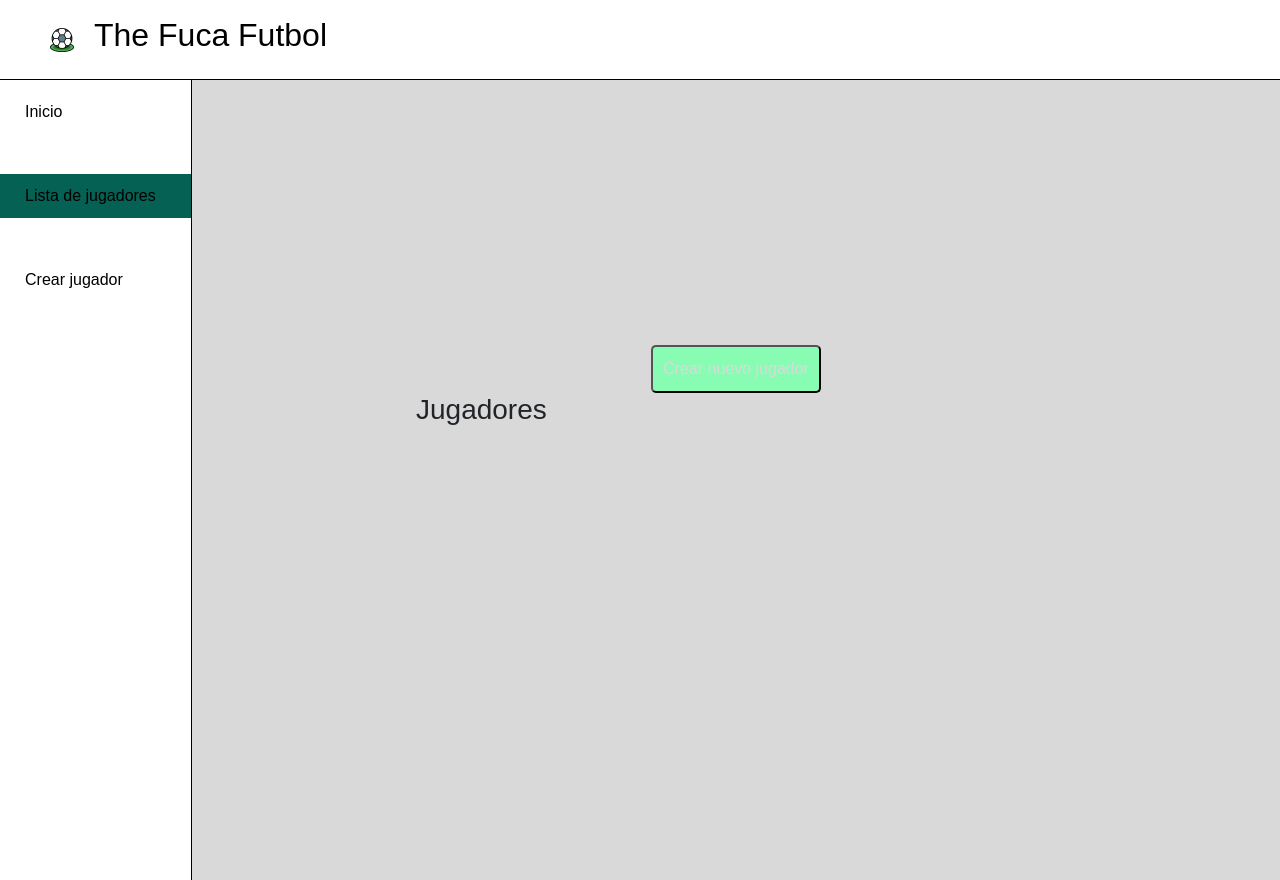
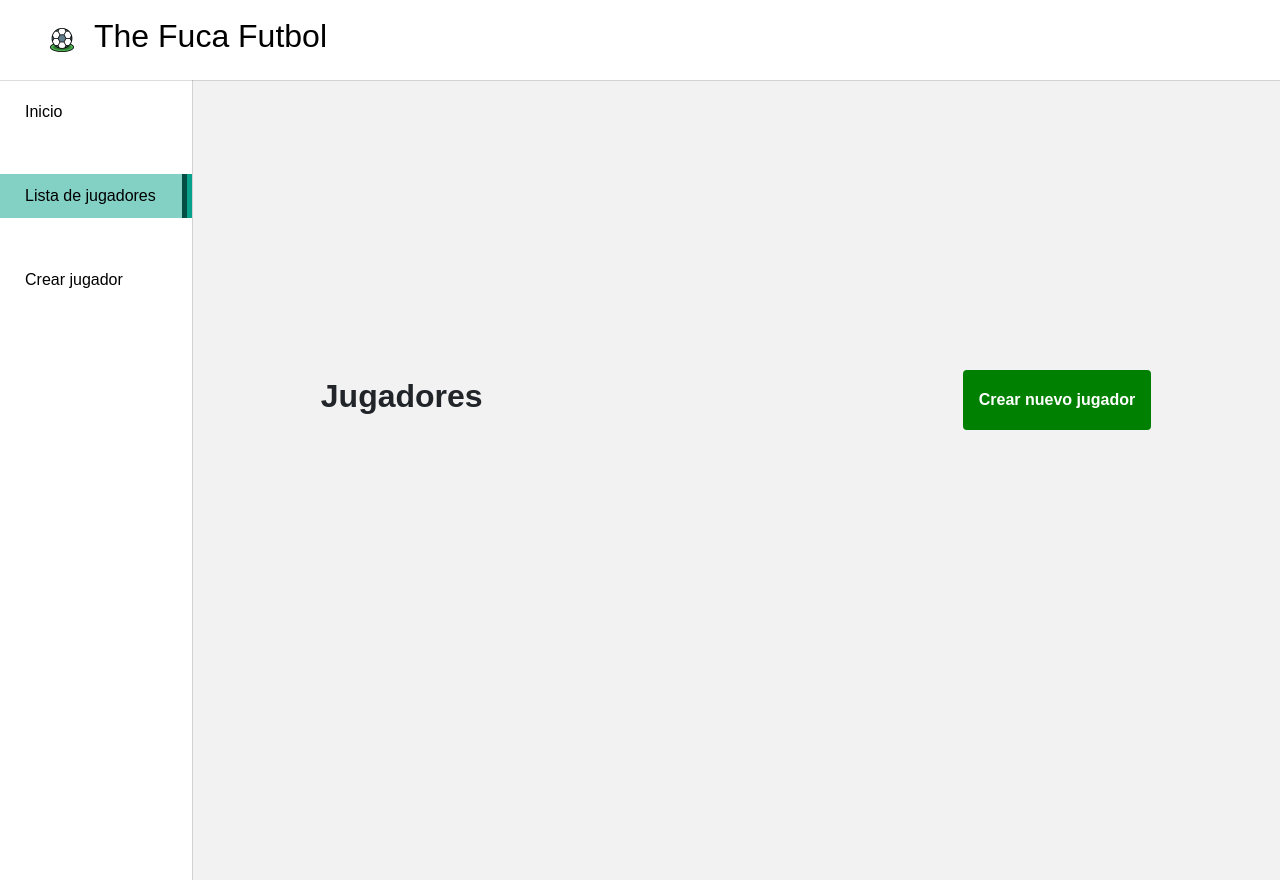
Before and after one commit to FacundoCaamano/The-Fuca-Futbol, a React (Vite) app: page /dashboard in a window 1280 px wide. After the commit the page ends 800 px from the top, so only its background shows below. Built offline with nearby package versions, Linux system fonts and the light colour scheme.

Commit message:
estilos a navbar, cartas, botones y bordes

```diff
--- a/src/App.css
+++ b/src/App.css
@@ -1,9 +1,7 @@
 body{
-  background-color: var(--color1);
+  background-color: var(--color6);
 }
-.app-container{
-    min-height:100vh;
-  }
+
 .title{
   color: var(--color4);
   font-size: 2rem;
@@ -14,7 +12,7 @@ body{
   gap: 20px;
   padding: 10px 50px;
   background-color: white;
-  border-bottom: 1px solid black;
+  box-shadow: 0px 0.2px #575757;
   height: 10vh;
   width: 100vw;
   top: 0px;
--- a/src/App.tsx
+++ b/src/App.tsx
@@ -3,7 +3,7 @@ import './App.css'
 import { AppRouter } from './routes/AppRouter'
 import { PlayersProvider } from './context/PlayersContext'
 import football from './assets/football.png'
-import { NavBar } from './components/dashboard/navBar/NavBarComponent'
+import { NavBar } from './components/navBar/NavBarComponent'
 function App() {
   return (
     <PlayersProvider>
@@ -16,7 +16,7 @@ function App() {
         </div>
         </Link>
         <div className='navBarPagesContainer'>
-          <NavBar></NavBar>
+          <NavBar/>
           <div className='pages'>
             <AppRouter/>
           </div>
--- a/src/components/dashboard/Dashboard.css
+++ b/src/components/dashboard/Dashboard.css
@@ -1,16 +1,38 @@
 .dashboard{
     min-height: 80vh;
-    margin: 10px;
     display: flex;
     justify-content: center;
     flex-direction: column;
     align-items: center;
     .dashboard--newPlayer{
+        padding: 20px;
+        display: flex;
+        justify-content: space-between;
+        align-items: center;
+        width: 80%;
         .dashboard--newPlayer__button{
-            background-color: var(--color5);
-            color: var(--color1);
-            border-radius: 5px;
-            padding: 10px;
+            cursor: pointer;
+            height: 60px;
+            font-family: Montserrat, sans-serif;
+            color: rgb(255, 255, 255);
+            background-color: green;
+            font-weight: 700;
+            font-size: 16px;
+            border-style: initial;
+            transition: background-color 250ms cubic-bezier(0.4, 0, 0.2, 1), box-shadow 250ms cubic-bezier(0.4, 0, 0.2, 1), border-color 250ms cubic-bezier(0.4, 0, 0.2, 1), color 250ms cubic-bezier(0.4, 0, 0.2, 1);
+            border-radius: 4px;
+            padding: 16px;
         }
     }
+    .dashboard--list{
+        width: 80%;
+    }
 }
+
+.titleListComponent{
+    text-align: center;
+    font-family: Montserrat, sans-serif;
+    font-weight: 700;
+    font-size:2rem;
+
+}
--- a/src/components/dashboard/DashboardComponent.tsx
+++ b/src/components/dashboard/DashboardComponent.tsx
@@ -7,10 +7,11 @@ export const DashboardComponent = () =>{
     return(
         <div className="dashboard">
             <div className="dashboard--newPlayer" data-bs-toggle="modal" data-bs-target="#modalNewPlayer">
+                    <h3 className="titleListComponent">Jugadores</h3>
                     <button className="dashboard--newPlayer__button">Crear nuevo jugador</button>
             </div>
             <ModalComponent></ModalComponent>
-            <div>
+            <div className='dashboard--list'>
                 <PlayersListComponent></PlayersListComponent>
             </div>
         </div>
--- a/src/components/dashboard/playersList/PlayerList.css
+++ b/src/components/dashboard/playersList/PlayerList.css
@@ -1,9 +1,12 @@
+
 .cardsPlayersContainer{
     display: flex;
     flex-wrap: wrap;
-    gap: 50px;
-    width: 50vw;
-    padding: 20px;
+    gap: 100px;
+    width: 100%;
+    justify-content: center;
+
+
 }
 
 @media screen and (max-width:1000px) {
--- a/src/components/dashboard/playersList/PlayerListComponent.tsx
+++ b/src/components/dashboard/playersList/PlayerListComponent.tsx
@@ -14,13 +14,12 @@ export const PlayersListComponent=()=>{
     const {players} = context
 
     return(
-        <div>
-            <h3>Jugadores</h3>
+
             <div className="cardsPlayersContainer">
             {players.map((player)=>(
                     <CardPlayerComponent player={player} key={player.id}></CardPlayerComponent>
                 ))}
                 </div>
-        </div>
+
     )
 }
--- a/src/components/dashboard/playersList/cardPlayer/cardPlayer.css
+++ b/src/components/dashboard/playersList/cardPlayer/cardPlayer.css
@@ -1,26 +1,66 @@
-.cardPlayer{
-    background-color: var(--color6); /* Cambia el color según prefieras */
-    width: 200px;
+.cardPlayer {
+    background: linear-gradient(135deg, var(--color4 ), var(--color3)); /* Degradado de color */
+    padding: 20px;
+    width: 220px;
     text-align: center;
+    border-radius: 20px; /* Borde redondeado completo */
+    box-shadow: 0 10px 20px rgba(0, 0, 0, 0.2); /* Sombra más pronunciada */
+    color: white;
+    font-family: 'Arial', sans-serif;
+    transition: transform 0.3s ease, box-shadow 0.3s ease;
     position: relative;
-    clip-path: polygon(0 0, 100% 0, 100% 85%, 50% 100%, 0 85%);
-    border-radius: 10px 10px 80px 80px;
-    border: 10px solid var(--color2);
-    border-bottom: 100px solid var(--color2);
-    .cardPlayer--buttons{
-        display: flex;
-        justify-content: center;
-        align-items: center;
-        gap: 20px;
-        position: absolute;
-        width: 100%;
-        top: 110%;
-        .cardPlayer--buttons__element{
-            background-color: var(--color5);
-            width: 60px;
-            border: none;
-            padding: 5px;
-            border-radius: 3px;
-        }
+    overflow: hidden;
+}
+.cardPlayer:hover {
+    transform: translateY(-3px); /* Levanta la tarjeta */
+    box-shadow: 0 15px 30px rgba(0, 0, 0, 0.3); /* Aumenta la sombra */
+}
+
+.cardPlayer h2 {
+    margin-bottom: 10px;
+    font-size: 1.6em;
+    font-weight: bold;
+}
+
+/* Estilo para las estadísticas del jugador */
+.cardPlayer p {
+    margin: 8px 0;
+    font-size: 1.1em;
+}
+
+/* Elemento decorativo en la parte superior */
+.cardPlayer::before {
+    content: "";
+    position: absolute;
+    top: -50px;
+    left: -50px;
+    width: 100px;
+    height: 100px;
+    background-color: rgba(255, 255, 255, 0.2);
+    border-radius: 50%;
+    z-index: 0;
+}
+
+/* Posicionar el contenido por encima del elemento decorativo */
+.cardPlayer h2, .cardPlayer p {
+    position: relative;
+    z-index: 1;
+}
+
+.cardPlayer--buttons{
+    display: flex;
+    justify-content: space-around;
+    .cardPlayer--buttons__element{
+        cursor: pointer;
+        font-family: Montserrat, sans-serif;
+        color: rgb(255, 255, 255);
+        background-color: rgb(8, 161, 140);
+        font-weight: 700;
+        font-size: 16px;
+        border-style: initial;
+        transition: background-color 250ms cubic-bezier(0.4, 0, 0.2, 1), box-shadow 250ms cubic-bezier(0.4, 0, 0.2, 1), border-color 250ms cubic-bezier(0.4, 0, 0.2, 1), color 250ms cubic-bezier(0.4, 0, 0.2, 1);
+        border-radius: 4px;
+        padding: 16px;
+
     }
 }
--- a/src/components/home/HomeComponent.tsx
+++ b/src/components/home/HomeComponent.tsx
@@ -6,20 +6,22 @@ export const HomeComponent = () =>{
         <>
             <div className='homeContainer'>
                 <div>
-
+                <hr />
                 <h2>Balanceador de Equipos de Fútbol</h2>
                 <p>
-                    organiza los equipos de tus partidos agregando a jugadores y asignandoles estadísticas para balancear los equipos de manera equitativa.
+                    Organiza los equipos de tus partidos agregando a jugadores y asignandoles estadísticas para balancear los equipos de manera equitativa.
                 </p>
+                <hr />
                 </div>
                     <div className='cardDashboard'>
-                    <Link to="/dashboard" >
                         <div className='cardDashboardLink'>
-                            <h2>Agregar y Balancear Jugadores</h2>
-                            <p>Haz clic aquí para agregar jugadores y formar equipos balanceados.</p>
+                            <h3>Agregar y Balancear Jugadores</h3>
+                        <Link to="/dashboard" >
+                            <p className='buttonHome'>Haz clic aquí para agregar jugadores y formar equipos balanceados.</p>
+                        </Link>
                         </div>
-                    </Link>
                     </div>
+                    <hr />
             </div>
         </>
     )
--- a/src/components/home/home.css
+++ b/src/components/home/home.css
@@ -6,6 +6,7 @@
 }
 .cardDashboard{
     border: 1px solid var(--color4);
+    border-style: initial;
     background-color: var(--color6);
     border-radius: 8px;
     padding: 16px;
@@ -18,3 +19,15 @@
 .cardDashboardLink{
     color: var(--color4);
 }
+.buttonHome{
+        cursor: pointer;
+        font-family: Montserrat, sans-serif;
+        color: rgb(255, 255, 255);
+        background-color: rgb(8, 161, 140);
+        font-weight: 700;
+        font-size: 16px;
+        border-style: initial;
+        transition: background-color 250ms cubic-bezier(0.4, 0, 0.2, 1), box-shadow 250ms cubic-bezier(0.4, 0, 0.2, 1), border-color 250ms cubic-bezier(0.4, 0, 0.2, 1), color 250ms cubic-bezier(0.4, 0, 0.2, 1);
+        border-radius: 4px;
+        padding: 16px;
+}
--- a/src/components/dashboard/navBar/NavBar.css
+++ b/src/components/navBar/NavBar.css
@@ -1,11 +1,12 @@
 .navBar{
     height: 100%;
-    border-right: 1px solid black;
+    box-shadow: 0.2px 0px #575757;
     margin-right: 20px;
     width: 15vw;
     background-color: white;
     left: 0px;
     position: fixed;
+    box-shadow: inset;
     ul{
         padding: 10px 0 0 0px;
         margin: 0;
--- a/src/index.css
+++ b/src/index.css
@@ -12,14 +12,15 @@ a{
 :root{
   --color1:rgb(217, 217, 217);
   --color2: rgb(206, 236, 232);
-  --color3:rgb(5, 97, 84);
+  --color3:rgb(8, 161, 140);
   --color4:black;
   --color5:#89fcb3;
   --color6:#f2f2f2;
 }
 .active{
   color: black;
-  background-color: var(--color3);
+  background-color: rgb(8, 161, 140, 0.5);
+  border-right: 10px groove var(--color3);
   transition: ease all 0.3s;
 }
 .disabled{
```
Also changed, not shown: src/components/navBar/NavBarComponent.tsx (renamed from src/components/dashboard/navBar/NavBarComponent.tsx).
